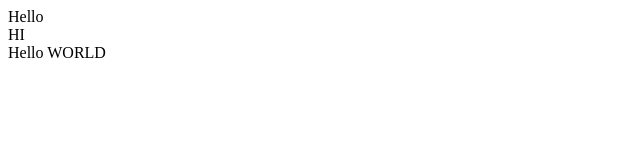
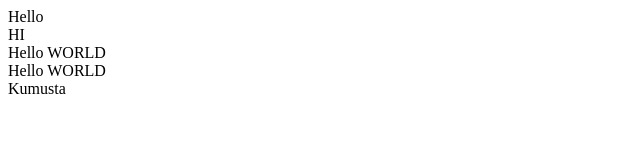
Before and after one commit to Thal123456/new-repository, a plain HTML site: page index.html in a window 1280 px wide. Shown: the whole page, without its empty margins (0-640 px from the left). Drawn offline with Linux system fonts and the light colour scheme.

Commit message:
index.html

```diff
--- a/index.html
+++ b/index.html
@@ -9,5 +9,7 @@
     <div>Hello</div>
     <div>HI</div>
     <div>Hello WORLD</div>
+    <div>Hello WORLD</div>
+    <div>Kumusta</div>
   </body>
 </html>
```
